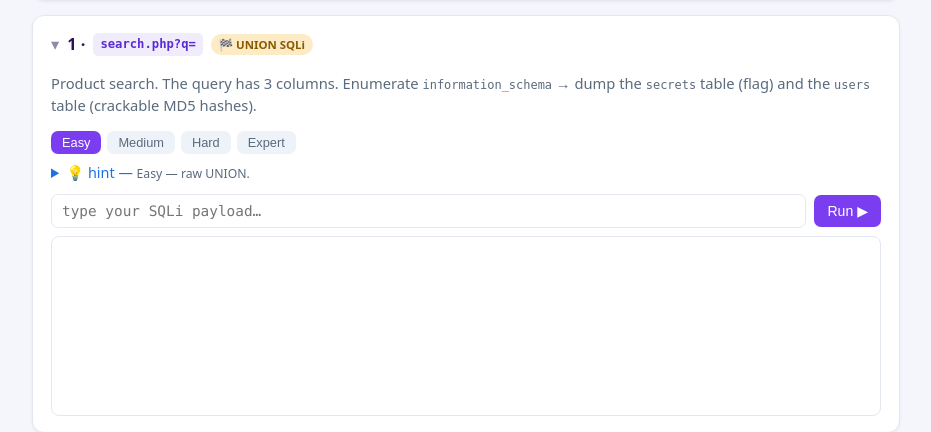
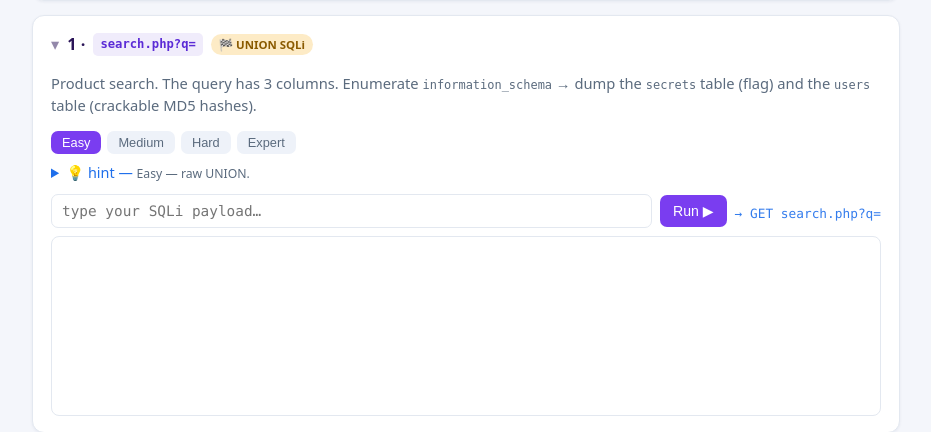
Before and after one commit to wolinskis/css-lab-kit, a PHP site: page /localhost/ in a window 1280 px wide. Shown: the part 230-662 px from the top of the page, without its empty margins (174-1105 px from the left). Run offline with PHP 8.4, Linux system fonts and the light colour scheme.

Commit message:
live URL preview under each GET form
Co-Authored-By: Claude Opus 4.8 <noreply@anthropic.com>

```diff
--- a/webapp2/index.php
+++ b/webapp2/index.php
@@ -21,6 +21,7 @@ button.ghost{background:#eef2f9;color:var(--brand2)}button:hover{filter:brightne
 .levels{display:flex;gap:6px;margin:8px 0;flex-wrap:wrap}.lvlbtn{background:#eef2f9;color:var(--muted);font-size:.8em;padding:4px 11px}.lvlbtn.on{background:#7a3df0;color:#fff}.note{color:var(--muted);font-size:.85em}
 .card.chal>.cbody{display:none}.card.chal.open>.cbody{display:block}.card.chal>h2{cursor:pointer}
 .card.chal>h2::before{content:"▸ ";opacity:.5;font-weight:400}.card.chal.open>h2::before{content:"▾ "}
+.urlprev{color:var(--brand2);font-size:.8em;font-family:ui-monospace,Consolas,monospace;margin:6px 0 0;word-break:break-all;opacity:.9}
 .res{width:100%;height:180px;border:1px solid var(--line);border-radius:8px;background:#fff;margin-top:8px;display:block}
 .rx{white-space:pre-wrap;background:#0f1622;color:#dfe6ee;border-radius:8px;padding:10px;margin-top:8px;font-family:ui-monospace,Consolas,monospace;font-size:.85em;display:block;max-height:220px;overflow:auto}
 .muted{color:var(--muted);font-size:.92em}.ok{border-color:var(--ok);background:#eafaf0}
@@ -127,7 +128,7 @@ Full walkthroughs are in <code>SOLUTIONS.md</code>.</p></div>
 <footer>⚠️ <b>Intentionally vulnerable — training only.</b> Run locally / isolated lab; never expose it. ·
 <a href="feedback.php">Report a bug / idea</a> · walkthroughs in <code>SOLUTIONS.md</code></footer>
 <script>
-function fill(inputId, plId){ document.getElementById(inputId).value = document.getElementById(plId).textContent; }
+function fill(inputId, plId){ var i=document.getElementById(inputId); i.value=document.getElementById(plId).textContent; i.dispatchEvent(new Event('input')); }
 function show(frameId){ document.getElementById(frameId).style.display='block'; }
 const PAYLOADS={
  q:{easy:{p:"zzz%' UNION SELECT k,v,3 FROM secrets-- -",n:"Easy — raw UNION."},medium:{p:"zzz%' UNIunionON SELselectECT k,v,3 FROM secrets-- -",n:"Medium — union/select stripped once → nest (UNIunionON)."},hard:{p:"zzz%'/**/UNIunionON/**/SELselectECT/**/k,v,3/**/FROM/**/secrets#",n:"Hard — + spaces stripped → /**/ and end with #."},expert:{p:"zzz' OR 1=1-- -",n:"Expert — BLIND (match/no match). Boolean-extract the flag char by char."}},
@@ -177,6 +178,14 @@ document.querySelectorAll('.wrap > .card').forEach(function(card){
   });
 });
 var first=document.querySelector('.card.chal'); if(first) first.classList.add('open');  // open the first
+// Live URL preview under each GET form input (shows WHERE the payload goes).
+document.querySelectorAll('form[method="get"]').forEach(function(f){
+  var inp=f.querySelector('input[type="text"]'); if(!inp||!inp.name) return;
+  var pv=document.createElement('div'); pv.className='urlprev'; f.appendChild(pv);
+  var act=f.getAttribute('action')||'';
+  function upd(){ pv.textContent='→ GET '+act+'?'+inp.name+'='+inp.value; }
+  inp.addEventListener('input',upd); upd();
+});
 function sendXml(){
   var out=document.getElementById('r_xml'); out.style.display='block'; out.textContent='sending…';
   fetch('import.php?level='+((document.getElementById('lvl_xml')||{}).value||'easy'),{method:'POST',headers:{'Content-Type':'application/xml'},body:document.getElementById('in_xml').value})
```
Also changed, not shown: webapp/index.php (+10 -1 lines).
